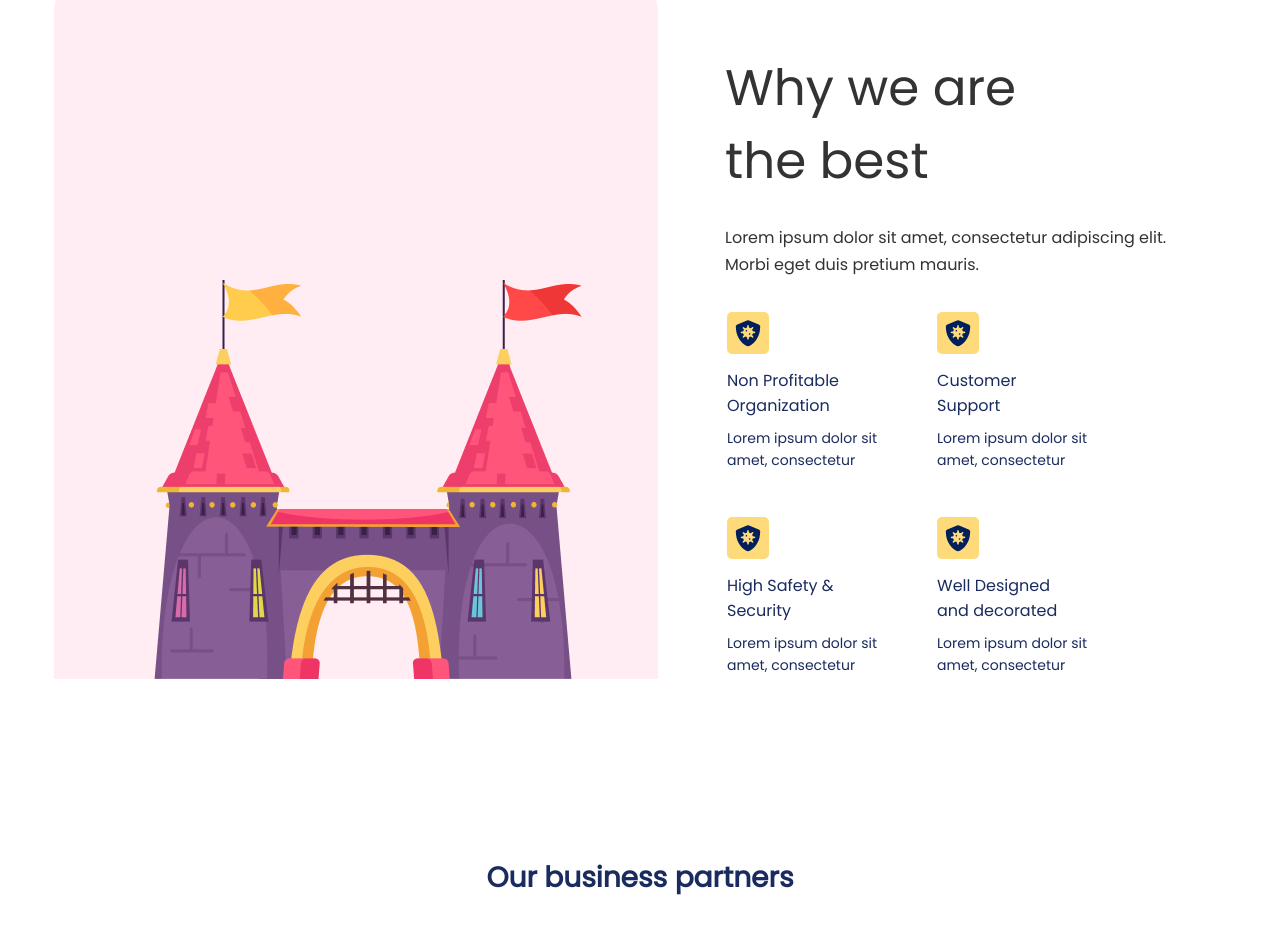
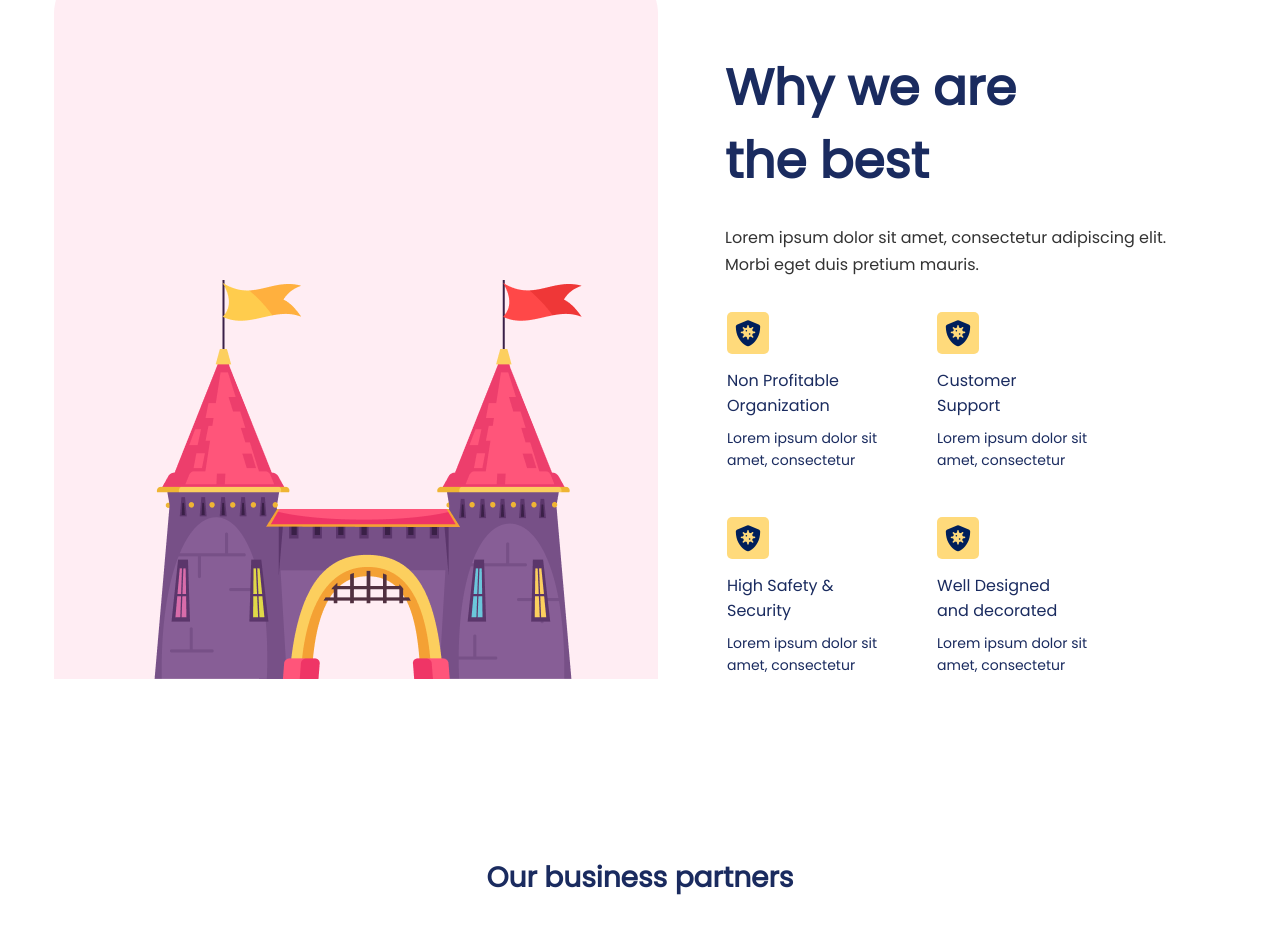
Before and after one commit to tsthuy/cutting-ui-the-playground, a website: page index.html in a window 1280 px wide. Shown: the part 3045-3992 px from the top of the page. Drawn offline with Linux system fonts and the light colour scheme; files whose address does not match are found by name.

Commit message:
style: update ui more matching with design

```diff
--- a/index.html
+++ b/index.html
@@ -175,7 +175,7 @@
             </div>
           </div>
           <div class="media__content">
-            <div class="  ">
+            <div class="media__content--header">
             <p class="media__content--header--last">Why we are </p>
             <p class="media__content--header--last">the best</p>
               </div>
--- a/src/styles/abstracts/_variables.scss
+++ b/src/styles/abstracts/_variables.scss
@@ -1,4 +1,4 @@
-$breakpoint-mobile: 640px;
+$breakpoint-mobile: 700px;
 $breakpoint-medium: 1024px;
 $breakpoint-large: 1200px;
 
--- a/src/styles/components/_contact.scss
+++ b/src/styles/components/_contact.scss
@@ -5,6 +5,8 @@
   flex-direction: column;
   border-bottom: 4px solid var(--primary-color);
   padding-bottom: 84.5px;
+  justify-content: center;
+  align-items: center;
 
   @include mixins.for-medium {
     margin-left: 10px;
@@ -16,10 +18,12 @@
     margin-right: 5px;
   }
   &--infor {
-    width: 100%;
+    width: 70%;
     text-align: center;
     padding-bottom: 70px;
     border-bottom: 2px solid var(--primary-color);
+    justify-content: center;
+    align-items: center;
 
     @include mixins.for-mobile {
       width: unset;
@@ -95,6 +99,8 @@
   &__form {
     padding-top: 176px;
     display: flex;
+    width: 100%;
+
     &--title {
       width: 47.3%;
       color: var(--primary-color);
--- a/src/styles/components/_media.scss
+++ b/src/styles/components/_media.scss
@@ -66,6 +66,10 @@
         @include mixins.for-medium {
           text-align: center;
         }
+
+        @include mixins.for-mobile {
+          padding-top: 10px;
+        }
       }
       &--header > p {
         font-size: 39px;
@@ -80,7 +84,8 @@
 
         @include mixins.for-mobile {
           white-space: unset;
-          font-size: 1.8rem;
+          font-size: 1.6rem;
+          line-height: 1;
         }
       }
       @include mixins.for-medium {
@@ -96,6 +101,10 @@
         a {
           white-space: nowrap;
           line-height: 1.7;
+
+          @include mixins.for-mobile {
+            white-space: unset;
+          }
         }
 
         @include mixins.for-medium {
@@ -130,6 +139,10 @@
             text-decoration-thickness: 1.2px;
             text-underline-offset: 4px;
           }
+        }
+
+        @include mixins.for-mobile {
+          padding: 0 4px;
         }
       }
       &--btn {
@@ -196,6 +209,11 @@
         &--header--last {
           font-size: 50px;
           line-height: 73px;
+
+          @include mixins.for-mobile {
+            font-size: 1.6rem;
+            line-height: 1;
+          }
         }
         .media__content__row {
           margin-left: 2px;
--- a/src/styles/layout/_header.scss
+++ b/src/styles/layout/_header.scss
@@ -6,8 +6,13 @@
   align-items: center;
   height: 114px;
 
+  @include mixins.for-large {
+    padding: 0 20px;
+  }
+
   @include mixins.for-medium {
     justify-content: space-around;
+    padding: 0 20px;
   }
   @include mixins.for-mobile {
     padding: 0 20px;
```
Also changed, not shown: dist/style.css, 1 other file.
